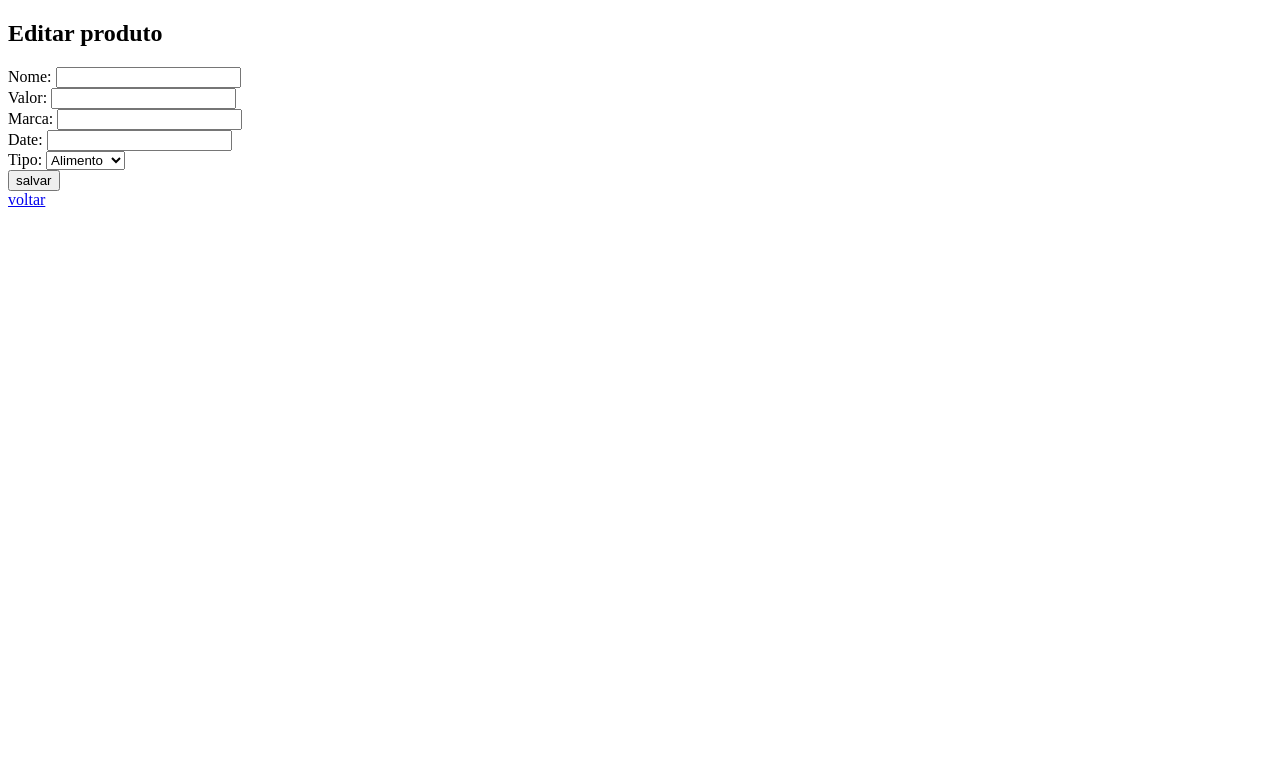
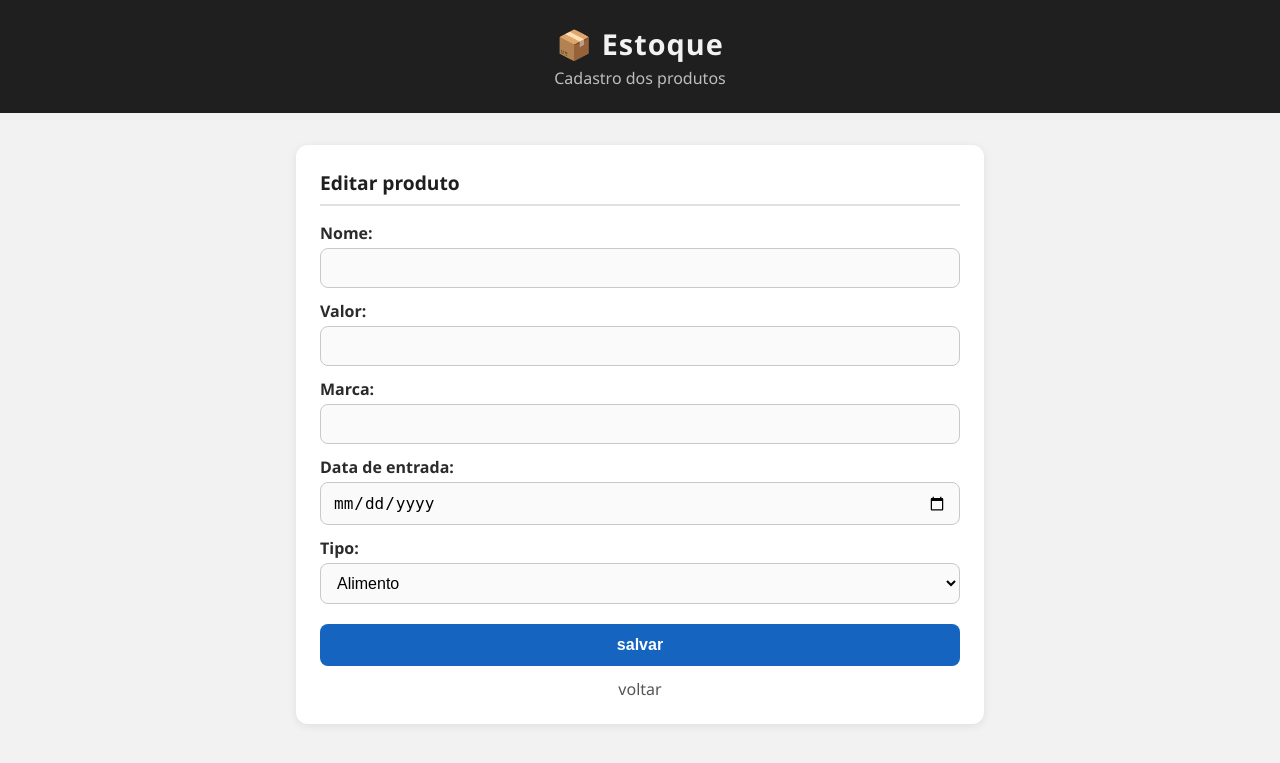
Before and after one commit to FelipeSDF/Academia, a Django app: template produtos/templates/editar.html in a window 1280 px wide. Shown: the top 763 px of the page. Run offline with Django 5.2, Linux system fonts and the light colour scheme; the template is opened without the code that fills it: values that come from a table or form of the project are taken from there, others are empty.

Commit message:
melhora o visual das telas de listar e editar

```diff
--- a/produtos/forms.py
+++ b/produtos/forms.py
@@ -5,6 +5,8 @@ class ProdutoForm(forms.ModelForm):
     class Meta:
         model = Produto
         fields = ['nome','valor','marca','date', 'tipo']
+        labels = {'date': 'Data de entrada'}
+        widgets = {'date': forms.DateInput(attrs={'type': 'date'}, format='%Y-%m-%d')}
 
     def clean_valor(self):
         valor = self.cleaned_data.get('valor')
--- a/produtos/templates/editar.html
+++ b/produtos/templates/editar.html
@@ -2,17 +2,135 @@
 <html lang="pt-br">
 <head>
     <meta charset="UTF-8">
+    <meta name="viewport" content="width=device-width, initial-scale=1.0">
     <title>Editar produto</title>
+    <style>
+        * { box-sizing: border-box; }
+
+        body {
+            margin: 0;
+            font-family: "Segoe UI", Roboto, Arial, sans-serif;
+            background: #f2f2f2;
+            color: #2b2b2b;
+        }
+
+        header {
+            background: #1f1f1f;
+            color: #f2f2f2;
+            padding: 24px 16px;
+            text-align: center;
+        }
+
+        header h1 { margin: 0; font-size: 1.8rem; letter-spacing: 1px; }
+        header p { margin: 4px 0 0; opacity: .75; }
+
+        main {
+            max-width: 720px;
+            margin: 32px auto;
+            padding: 0 16px;
+            display: grid;
+            gap: 24px;
+        }
+
+        .card {
+            background: #fff;
+            border-radius: 12px;
+            padding: 24px;
+            box-shadow: 0 2px 10px rgba(0, 0, 0, .08);
+        }
+
+        .card h2 {
+            margin: 0 0 16px;
+            font-size: 1.2rem;
+            color: #1f1f1f;
+            border-bottom: 2px solid #e0e0e0;
+            padding-bottom: 8px;
+        }
+
+        form label {
+            display: block;
+            font-weight: 600;
+            margin: 12px 0 4px;
+        }
+
+        form input,
+        form select,
+        form textarea {
+            width: 100%;
+            padding: 10px 12px;
+            border: 1px solid #c9c9c9;
+            border-radius: 8px;
+            font-size: 1rem;
+            background: #fafafa;
+        }
+
+        form input:focus,
+        form select:focus,
+        form textarea:focus {
+            outline: none;
+            border-color: #1565c0;
+            box-shadow: 0 0 0 3px rgba(21, 101, 192, .2);
+        }
+
+        form .errorlist {
+            color: #b3261e;
+            margin: 4px 0 0;
+            padding-left: 18px;
+            font-size: .9rem;
+        }
+
+        form .helptext { font-size: .85rem; color: #777; }
+
+        button {
+            margin-top: 20px;
+            width: 100%;
+            padding: 12px;
+            border: none;
+            border-radius: 8px;
+            background: #1565c0;
+            color: #fff;
+            font-size: 1rem;
+            font-weight: 600;
+            cursor: pointer;
+        }
+
+        button:hover { background: #0d3c78; }
+
+        .voltar {
+            display: block;
+            margin-top: 12px;
+            text-align: center;
+            color: #555;
+            text-decoration: none;
+        }
+
+        .voltar:hover { color: #1565c0; }
+    </style>
 </head>
 <body>
+
+    <header>
+        <h1>📦 Estoque</h1>
+        <p>Cadastro dos produtos</p>
+    </header>
+
+    <main>
+        <section class="card">
             <h2>Editar produto</h2>
 
             <form method='post'>
+
                 {% csrf_token %}
+
                 {{ form }}
+
                 <button> salvar </button>
+
             </form>
 
-    <a href="/home">voltar</a>
+            <a class="voltar" href="/home">voltar</a>
+        </section>
+    </main>
+
 </body>
 </html>
```
Also changed, not shown: produtos/templates/index.html (+37 -3 lines). Lines whose indentation alone changed are shown as unchanged.
